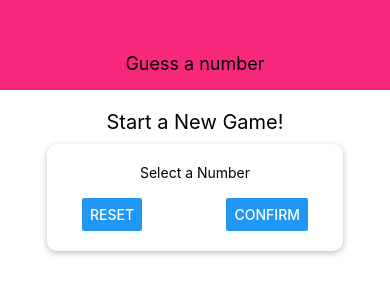
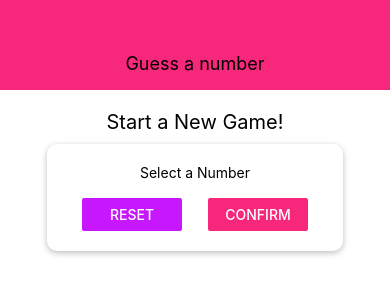
Before and after one commit to mdNazmulHasan/rn102, a React Native app: screen / in a window 390 px wide. Shown: the top 300 px of the page. Built offline with nearby package versions, Linux system fonts and the light colour scheme.

Commit message:
btn design changed & color exported

```diff
--- a/components/Header.js
+++ b/components/Header.js
@@ -1,5 +1,6 @@
 import React from "react";
 import { View, Text } from "react-native";
+import color from "../constants/color";
 
 const Header = ({ title }) => {
   return (
@@ -8,7 +9,7 @@ const Header = ({ title }) => {
         width: "100%",
         height: 90,
         paddingTop: 36,
-        backgroundColor: "#f7287b",
+        backgroundColor: color.primary,
         alignItems: "center",
         justifyContent: "center"
       }}
--- /dev/null
+++ b/constants/color.js
@@ -0,0 +1,4 @@
+export default {
+  primary: "#f7287b",
+  accent: "#c717fc"
+};
--- a/screens/StartGameScreen.js
+++ b/screens/StartGameScreen.js
@@ -1,6 +1,7 @@
 import React from "react";
 import { View, Text, TextInput, Button, StyleSheet } from "react-native";
 import Card from "../components/Card.js";
+import color from "../constants/color";
 const styles = StyleSheet.create({
   buttonContainer: {
     flexDirection: "row"
@@ -18,28 +19,25 @@ const styles = StyleSheet.create({
   inputContainer: {
     width: 300,
     maxWidth: "80%",
-    alignItems: "center",
-    shadowColor: "black",
-    shadowOffset: { width: 0, height: 2 },
-    shadowRadius: 6,
-    shadowOpacity: 0.26,
-    backgroundColor: "white",
-    elevation: 5,
-    padding: 20,
-    borderRadius: 10
-  }
+    alignItems: "center"
+  },
+  button: { width: 100 }
 });
 
 const StartGameScreen = () => {
   return (
     <View style={{ flex: 1, padding: 10, alignItems: "center" }}>
       <Text style={styles.title}>Start a New Game!</Text>
-      <Card>
+      <Card style={styles.inputContainer}>
         <Text>Select a Number</Text>
         <TextInput />
         <View style={styles.buttonContainer}>
-          <Button title="Reset" onPress={() => {}} />
-          <Button title="Confirm" onPress={() => {}} />
+          <View style={styles.button}>
+            <Button title="Reset" onPress={() => {}} color={color.accent} />
+          </View>
+          <View style={styles.button}>
+            <Button title="Confirm" onPress={() => {}} color={color.primary} />
+          </View>
         </View>
       </Card>
     </View>
```
